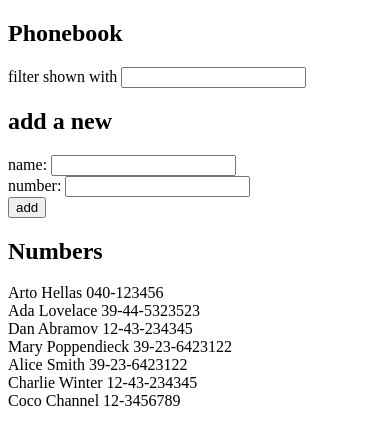
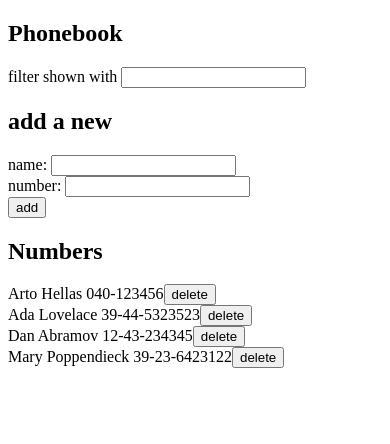
Before and after one commit to bapturp/fullstackopen, a React (Vite) app in the folder part2/phonebook/: page / in a window 390 px wide. Shown: the top 444 px of the page. Built offline with nearby package versions, Linux system fonts and the light colour scheme; data requests are answered from the project's data file.

Commit message:
feat: 2.14 The Phonebook step 9, add delete button to remove anyone from the phonebook with a window.confirm

```diff
--- a/part2/phonebook/db.json
+++ b/part2/phonebook/db.json
@@ -19,21 +19,6 @@
       "name": "Mary Poppendieck",
       "number": "39-23-6423122",
       "id": "4"
-    },
-    {
-      "id": "f96f",
-      "name": "Alice Smith",
-      "number": "39-23-6423122"
-    },
-    {
-      "id": "f012",
-      "name": "Charlie Winter",
-      "number": "12-43-234345"
-    },
-    {
-      "id": "3b6b",
-      "name": "Coco Channel",
-      "number": "12-3456789"
     }
   ]
 }
--- a/part2/phonebook/src/App.jsx
+++ b/part2/phonebook/src/App.jsx
@@ -19,7 +19,11 @@ const App = () => {
       <Filter setSearch={setSearch} search={search} />
       <PersonForm persons={persons} setPersons={setPersons} />
       <h2>Numbers</h2>
-      <Persons persons={persons} search={search}></Persons>
+      <Persons
+        persons={persons}
+        search={search}
+        setPersons={setPersons}
+      ></Persons>
     </div>
   )
 }
--- a/part2/phonebook/src/components/Persons.jsx
+++ b/part2/phonebook/src/components/Persons.jsx
@@ -1,12 +1,23 @@
-const Persons = ({ search, persons }) => {
+import personService from '../services/persons'
+
+const Persons = ({ search, persons, setPersons }) => {
   const personsToShow =
     search === '' ? persons : persons.filter((p) => p.name.includes(search))
 
+  const handleDelete = (person) => {
+    if (window.confirm(`Do you want to delete ${person.name}`)) {
+      personService.remove(person.id).then((response) => {
+        setPersons(persons.filter((person) => person.id !== response.data.id))
+      })
+    }
+  }
+
   return (
     <>
-      {personsToShow.map((p) => (
-        <div key={p.name}>
-          {p.name} {p.number}
+      {personsToShow.map((person) => (
+        <div key={person.id}>
+          {person.name} {person.number}
+          <button onClick={() => handleDelete(person)}>delete</button>
         </div>
       ))}
     </>
--- a/part2/phonebook/src/services/persons.js
+++ b/part2/phonebook/src/services/persons.js
@@ -7,8 +7,11 @@ const create = (newObject) => axios.post(baseUrl, newObject)
 
 const update = (id, newObject) => axios.put(`${baseUrl}/${id}`, newObject)
 
+const remove = (id) => axios.delete(`${baseUrl}/${id}`)
+
 export default {
   getAll: getAll,
   create: create,
   update: update,
+  remove: remove,
 }
```
